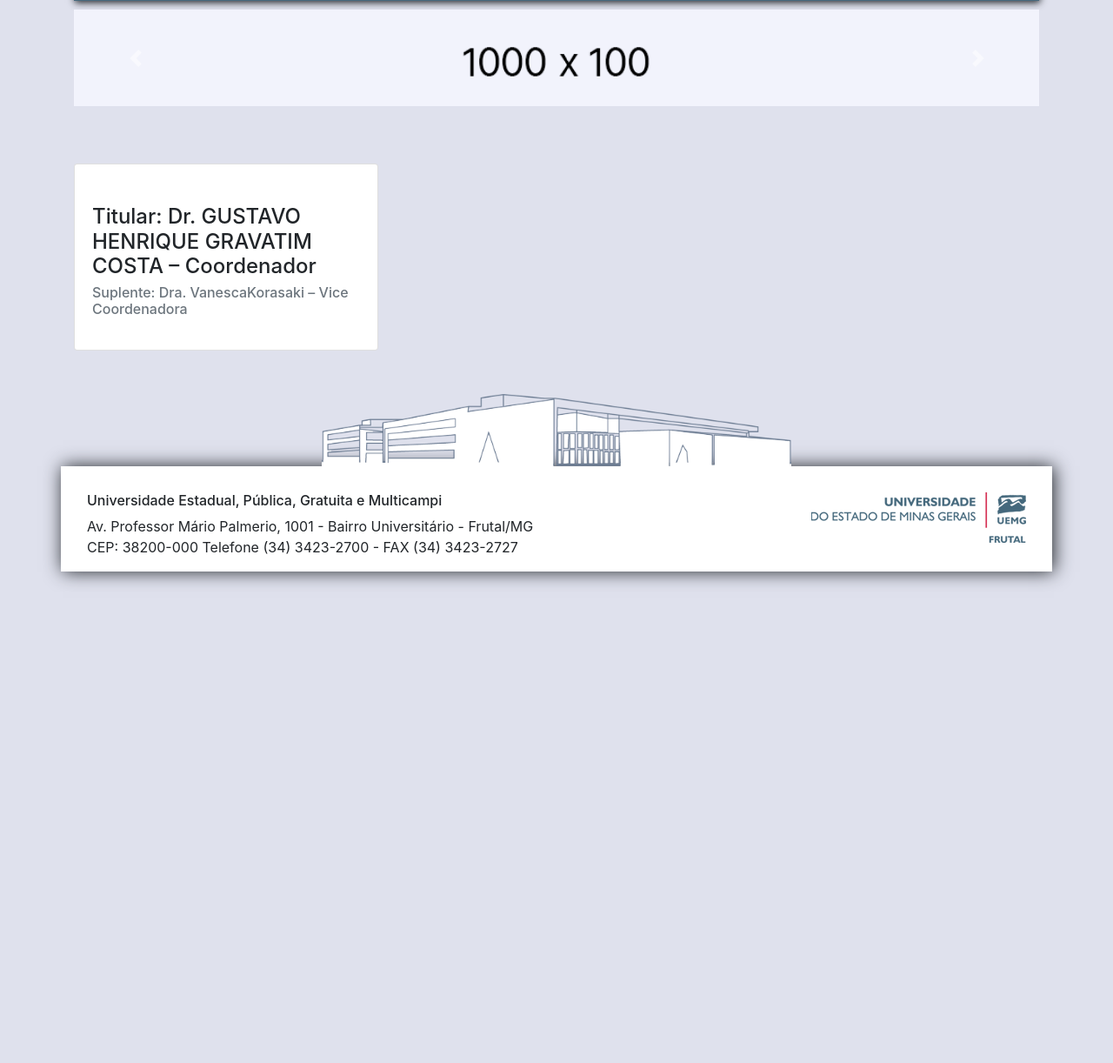
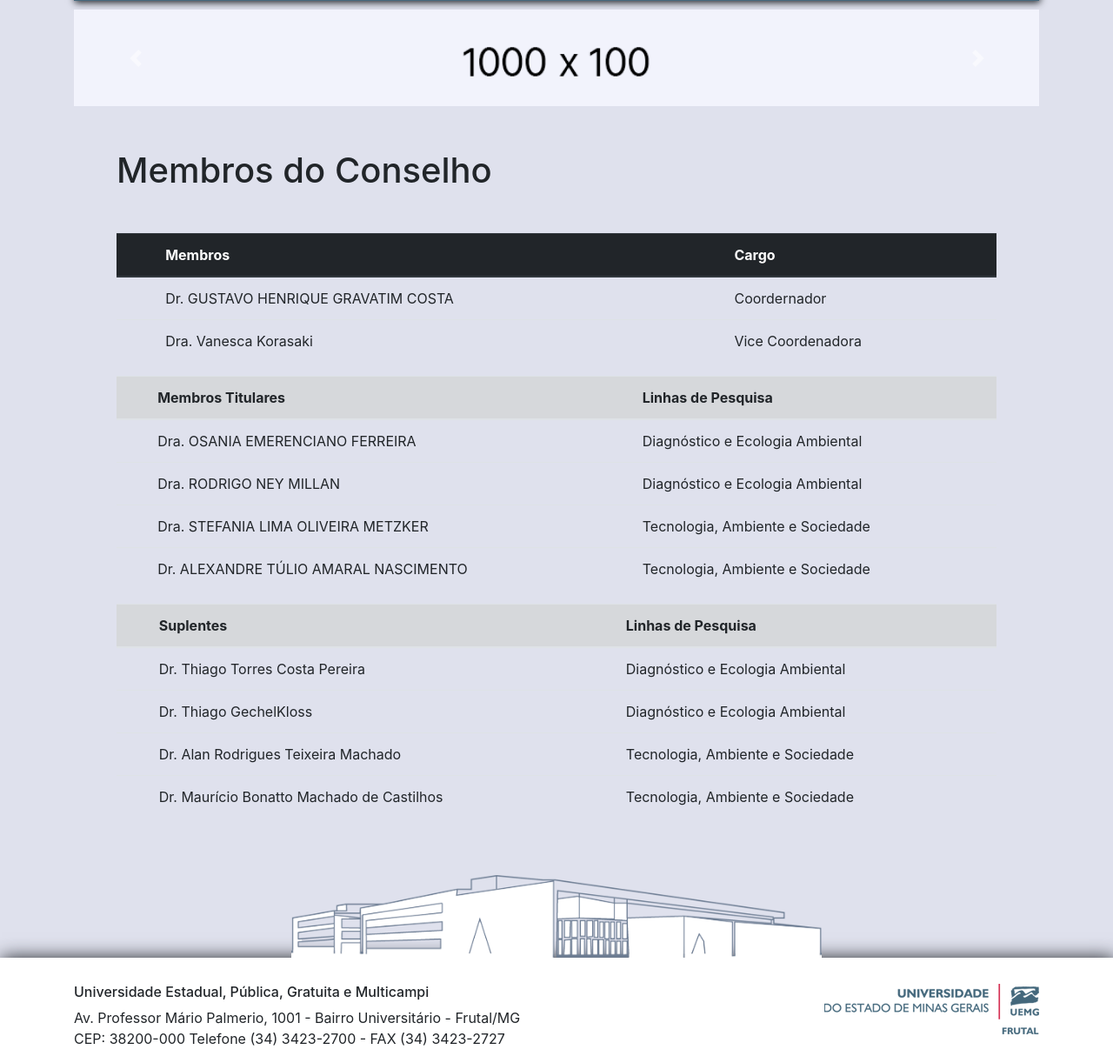
Before and after one commit to UEMGNUPSI/UemgMestrado, a PHP site: page /membrosconselho.php in a window 1280 px wide. Shown: the part 376-1598 px from the top of the page at 87% size. Before the commit the page ends 1049 px from the top, so only its background shows below. Run offline with PHP 8.4, Linux system fonts and the light colour scheme.

Commit message:
15° Commit-Criação da página dos membros do conselho

```diff
--- a/Head.php
+++ b/Head.php
@@ -61,7 +61,7 @@
                         </a>
 
                         <div class="dropdown-menu" aria-labelledby="dropdownMenuLink" style="    background: #587e95">
-                            <a class="dropdown-item" href="#">Membros do cosnelho</a>
+                            <a class="dropdown-item" href="membrosconselho.php">Membros do cosnelho</a>
                             <a class="dropdown-item" href="#">Calendário de reuniões</a>
                         </div>
                     </div>
--- a/membrosconselho.php
+++ b/membrosconselho.php
@@ -19,29 +19,110 @@
         require_once("Head.php");
 
     ?>
+<div class="container" style="padding-left:5%;padding-right:5%;">
 
-<div class="container">
-<!--Primeiro Card-->
-<div class="row mb-5">
+    <h1 class="mb-5">Membros do Conselho</h1>
+    <div class="table-responsive">
+            <table class="table" >
+            <thead class="thead-dark">
+                <tr>
+                    <th scope="col"></th>
+                    <th scope="col">Membros</th>
+                    <th scope="col">Cargo</th>
+                </tr>
+            </thead>
+            <tbody>
+                <tr>
+                    <th scope="row"></th>
+                    <td> Dr. GUSTAVO HENRIQUE GRAVATIM COSTA</td>
+                    <td>Coordernador</td>
+                </tr>
+                <tr>
+                    <th scope="row"></th>
+                    <td> Dra. Vanesca Korasaki</td>
+                    <td>Vice Coordenadora</td>
+                </tr>
+            </tbody>
+            </table>
+</div>
+<!--Segunda Tabela-->
+<div class="table-responsive">
+            <table class="table" >
+            <thead class="table-secondary">
+                <tr>
+                    <th scope="col"></th>
+                    <th scope="col">Membros Titulares</th>
+                    <th scope="col">Linhas de Pesquisa</th>
+                </tr>
+            </thead>
+            <tbody>
+                <tr>
+                    <th scope="row" ></th>
+                    <td > Dra. OSANIA EMERENCIANO FERREIRA</td>
+                    <td >Diagnóstico e Ecologia Ambiental</td>
 
-        <div class="col-md-4 mt-3">
+                </tr>
 
-            <div class="card">
+                <tr>
+                    <th scope="row" ></th>
+                    <td > Dra. RODRIGO NEY MILLAN</td>
+                    <td >Diagnóstico e Ecologia Ambiental</td>
+                </tr>
 
-                <div class="card-body">
+                <tr>
+                    <th scope="row"></th>
+                    <td > Dra. STEFANIA LIMA OLIVEIRA METZKER </td>
+                    <td >Tecnologia, Ambiente e Sociedade</td>
+                </tr>
 
-                <a href="http://lattes.cnpq.br/9843838056118017" 	target='_blank'> <img class="quadro mb-4" /></a>
-                  <h4 class="card-title" style="min-height: 55px;">Titular: Dr. GUSTAVO HENRIQUE GRAVATIM COSTA – Coordenador</h4>
-                  <h6 class="card-subtitle mb-3 text-muted">Suplente: Dra. VanescaKorasaki – Vice Coordenadora </h6>
+                <tr>
+                    <th scope="row" ></th>
+                    <td >Dr. ALEXANDRE TÚLIO AMARAL NASCIMENTO</td>
+                    <td >Tecnologia, Ambiente e Sociedade</td>
+                </tr>
+            </tbody>
+            </table>
+</div>
+<!--Terceira Tabela-->
+<div class="table-responsive">
+            <table class="table" >
+            <thead class="table-secondary">
+                <tr>
+                    <th scope="col"></th>
+                    <th scope="col">Suplentes</th>
+                    <th scope="col">Linhas de Pesquisa</th>
+                </tr>
+            </thead>
+            <tbody>
+            <tr>
+                <th scope="row" ></th>
+                <td > Dr. Thiago Torres Costa Pereira</td>
+                <td >Diagnóstico e Ecologia Ambiental</td>
 
-                </div>
+            </tr>
 
+            <tr>
+                <th scope="row"></th>
+                <td> Dr. Thiago GechelKloss</td>
+                <td>Diagnóstico e Ecologia Ambiental</td>
+            </tr>
+
+             <tr>
+                <th scope="row" ></th>
+                <td > Dr. Alan Rodrigues Teixeira Machado</td>
+                <td >Tecnologia, Ambiente e Sociedade</td>
+            </tr>
+
+            <tr>
+                <th scope="row" ></th>
+                <td > Dr. Maurício Bonatto Machado de Castilhos</td>
+                <td>Tecnologia, Ambiente e Sociedade</td>
+            </tr>
+
+            </tbody>
+            </table>
             </div>
-
         </div>
-
-
-
 
 
 
```
Also changed, not shown: IMG/membrosconselho.css (deleted), membrosconselho.css (added).
